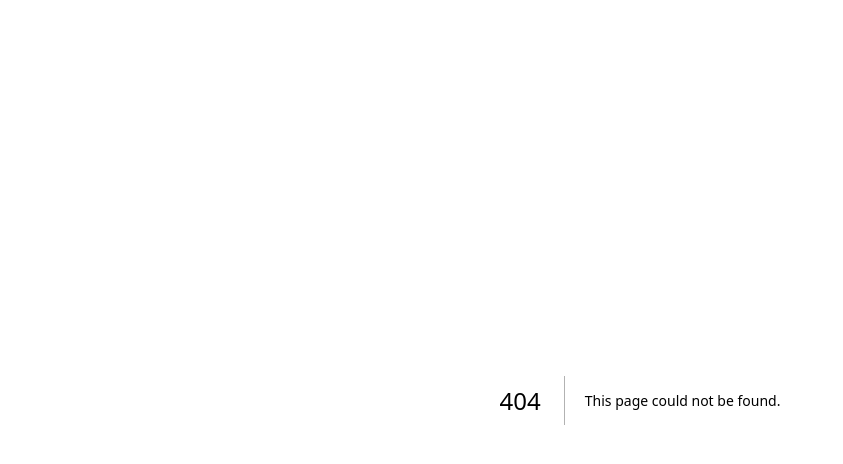
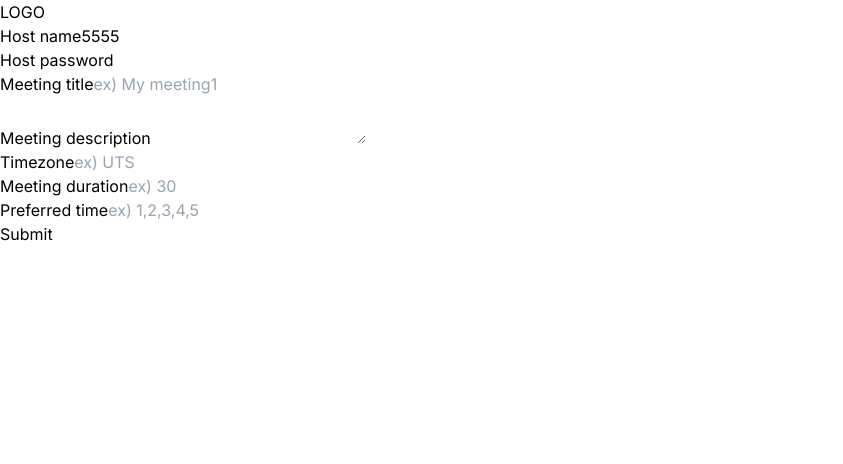
Before and after one commit to coconocokun/meeting-scheduler-front, a Next.js app: page /create in a window 1280 px wide. Before the commit this address had no page. Shown: the top 464 px of the page, without its empty margins (0-843 px from the left). Built offline with nearby package versions, Linux system fonts and the light colour scheme.

Commit message:
initial commit

```diff
--- /dev/null
+++ b/src/app/[id]/page.tsx
@@ -0,0 +1,19 @@
+async function getData(meetingId: string) {
+  const res = await fetch(`http://localhost:5000/${meetingId}/meetingInfo`);
+
+  if (!res.ok) {
+    throw new Error("Failed...");
+  }
+
+  return res.json();
+}
+
+export default async function Page({ params }: { params: { id: string } }) {
+  const data = await getData(params.id);
+
+  return (
+    <div>
+      <h1>Data is {JSON.stringify(data)}</h1>
+    </div>
+  );
+}
--- /dev/null
+++ b/src/app/create/page.tsx
@@ -0,0 +1,63 @@
+"use client";
+import { ChangeEvent, FormEvent } from "react";
+
+export default function Page() {
+  let text1 = "5555";
+
+  const handleSubmit = (e: FormEvent) => {
+    e.preventDefault();
+    console.log("Button clicked");
+    console.log(text1);
+  };
+
+  const handleChange = (e: any) => {
+    console.log(e.target.value);
+    text1 = e.target.value;
+  };
+
+  return (
+    <div>
+      <form onSubmit={handleSubmit}>
+        <div>
+          <label htmlFor="username">Host name</label>
+          <input
+            type="text"
+            name="username"
+            id="username"
+            placeholder="ex) gavin"
+            value={text1}
+            onChange={handleChange}
+          />
+        </div>
+        <div>
+          <label htmlFor="password">Host password</label>
+          <input type="password" name="password" id="password" />
+        </div>
+        <div>
+          <label htmlFor="title">Meeting title</label>
+          <input type="text" name="title" id="title" placeholder="ex) My meeting1" />
+        </div>
+        <div>
+          <label htmlFor="description">Meeting description</label>
+          {/* <input type="text" name="description" id="description" placeholder="ex) This meeting is for only private" /> */}
+          <textarea id="description" name="description" />
+        </div>
+        <div>
+          <label htmlFor="timezone">Timezone</label>
+          <input type="text" name="timezone" id="timezone" placeholder="ex) UTS" />
+        </div>
+        <div>
+          <label htmlFor="duration">Meeting duration</label>
+          <input type="text" name="duration" id="duration" placeholder="ex) 30" />
+        </div>
+        <div>
+          <label htmlFor="preferredtime">Preferred time</label>
+          <input type="text" name="preferredtime" id="preferredtime" placeholder="ex) 1,2,3,4,5" />
+        </div>
+        <div>
+          <button type="submit">Submit</button>
+        </div>
+      </form>
+    </div>
+  );
+}
--- a/src/app/globals.css
+++ b/src/app/globals.css
@@ -16,16 +16,6 @@
   }
 }
 
-body {
-  color: rgb(var(--foreground-rgb));
-  background: linear-gradient(
-      to bottom,
-      transparent,
-      rgb(var(--background-end-rgb))
-    )
-    rgb(var(--background-start-rgb));
-}
-
 @layer utilities {
   .text-balance {
     text-wrap: balance;
--- a/src/app/layout.tsx
+++ b/src/app/layout.tsx
@@ -16,7 +16,10 @@ export default function RootLayout({
 }>) {
   return (
     <html lang="en">
-      <body className={inter.className}>{children}</body>
+      <body className={inter.className}>
+        <nav>LOGO</nav>
+        {children}
+      </body>
     </html>
   );
 }
--- a/src/app/page.tsx
+++ b/src/app/page.tsx
@@ -15,19 +15,10 @@ export default function Home() {
             target="_blank"
             rel="noopener noreferrer"
           >
-            By{" "}
-            <Image
-              src="/vercel.svg"
-              alt="Vercel Logo"
-              className="dark:invert"
-              width={100}
-              height={24}
-              priority
-            />
+            By <Image src="/vercel.svg" alt="Vercel Logo" className="dark:invert" width={100} height={24} priority />
           </a>
         </div>
       </div>
-
       <div className="relative flex place-items-center before:absolute before:h-[300px] before:w-full sm:before:w-[480px] before:-translate-x-1/2 before:rounded-full before:bg-gradient-radial before:from-white before:to-transparent before:blur-2xl before:content-[''] after:absolute after:-z-20 after:h-[180px] after:w-full sm:after:w-[240px] after:translate-x-1/3 after:bg-gradient-conic after:from-sky-200 after:via-blue-200 after:blur-2xl after:content-[''] before:dark:bg-gradient-to-br before:dark:from-transparent before:dark:to-blue-700 before:dark:opacity-10 after:dark:from-sky-900 after:dark:via-[#0141ff] after:dark:opacity-40 before:lg:h-[360px] z-[-1]">
         <Image
           className="relative dark:drop-shadow-[0_0_0.3rem_#ffffff70] dark:invert"
@@ -38,7 +29,6 @@ export default function Home() {
           priority
         />
       </div>
-
       <div className="mb-32 grid text-center lg:max-w-5xl lg:w-full lg:mb-0 lg:grid-cols-4 lg:text-left">
         <a
           href="https://nextjs.org/docs?utm_source=create-next-app&utm_medium=appdir-template&utm_campaign=create-next-app"
@@ -86,9 +76,7 @@ export default function Home() {
               -&gt;
             </span>
           </h2>
-          <p className={`m-0 max-w-[30ch] text-sm opacity-50`}>
-            Explore starter templates for Next.js.
-          </p>
+          <p className={`m-0 max-w-[30ch] text-sm opacity-50`}>Explore starter templates for Next.js.</p>
         </a>
 
         <a
@@ -103,9 +91,7 @@ export default function Home() {
               -&gt;
             </span>
           </h2>
-          <p className={`m-0 max-w-[30ch] text-sm opacity-50 text-balance`}>
-            Instantly deploy your Next.js site to a shareable URL with Vercel.
-          </p>
+          <p className={`m-0 max-w-[30ch] text-sm opacity-50 text-balance`}>Wow... working...</p>
         </a>
       </div>
     </main>
--- /dev/null
+++ b/src/app/tester1/page.tsx
@@ -0,0 +1,37 @@
+"use client";
+import { useState } from "react";
+
+export default function Test() {
+  const [counter, setCounter] = useState(0);
+
+  const increase = () => {
+    console.log(`Increase button clicked ${counter}`);
+    setCounter(counter + 1);
+  };
+
+  const decrease = () => {
+    console.log(`Decrease button clicked ${counter}`);
+    setCounter(counter - 1);
+  };
+
+  return (
+    <div>
+      <h1>Counter page</h1>
+      <h2>The count is {counter}</h2>
+      <button
+        type="button"
+        className="rounded bg-indigo-600 px-2 py-1 text-xs font-semibold text-white shadow-sm hover:bg-indigo-500 focus-visible:outline focus-visible:outline-2 focus-visible:outline-offset-2 focus-visible:outline-indigo-600"
+        onClick={increase}
+      >
+        Increase
+      </button>
+      <button
+        type="button"
+        className="rounded bg-red-400 px-2 py-1 text-xs font-semibold text-white shadow-sm hover:bg-red-400 focus-visible:outline focus-visible:outline-2 focus-visible:outline-offset-2 focus-visible:outline-red-400"
+        onClick={decrease}
+      >
+        Decrease
+      </button>
+    </div>
+  );
+}
--- /dev/null
+++ b/src/app/tester2/page.tsx
@@ -0,0 +1,43 @@
+"use client";
+import { useState } from "react";
+
+export default function Page() {
+  const [todos, setTodos] = useState<any>([]);
+
+  const [input, setInput] = useState("");
+
+  const handleInput = (event: any) => {
+    setInput(event.target.value);
+  };
+
+  const handleSubmit = (event: any) => {
+    event.preventDefault();
+    if (input) {
+      setTodos((prevTodos: any) => [...prevTodos, { id: Date.now(), text: input }]);
+    }
+  };
+
+  const handleDelete = (id: any) => {
+    setTodos((prevTodos: any) => prevTodos.filter((todo: any) => todo.id !== id));
+  };
+
+  return (
+    <div>
+      <h1>ToDo page</h1>
+      <form onSubmit={handleSubmit}>
+        <input type="text" value={input} onChange={handleInput} />
+        <button type="submit">Add</button>
+      </form>
+      <ul>
+        {todos.map((todo: any) => {
+          return (
+            <li key={todo.id}>
+              {todo.text}
+              <button onClick={() => handleDelete(todo.id)}>delete</button>
+            </li>
+          );
+        })}
+      </ul>
+    </div>
+  );
+}
--- /dev/null
+++ b/src/app/tutorial/page.tsx
@@ -0,0 +1,7 @@
+export default function Page() {
+  return (
+    <div>
+      <h1>This is a tutorial page...</h1>
+    </div>
+  );
+}
```
